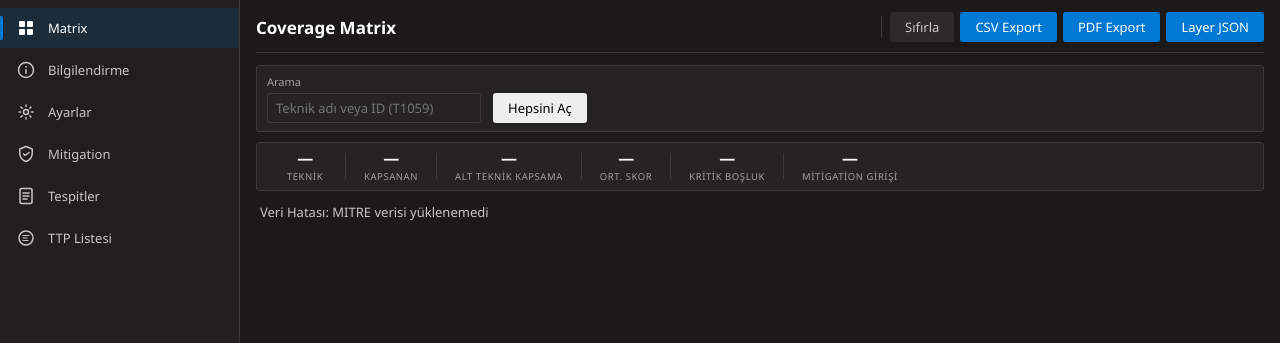
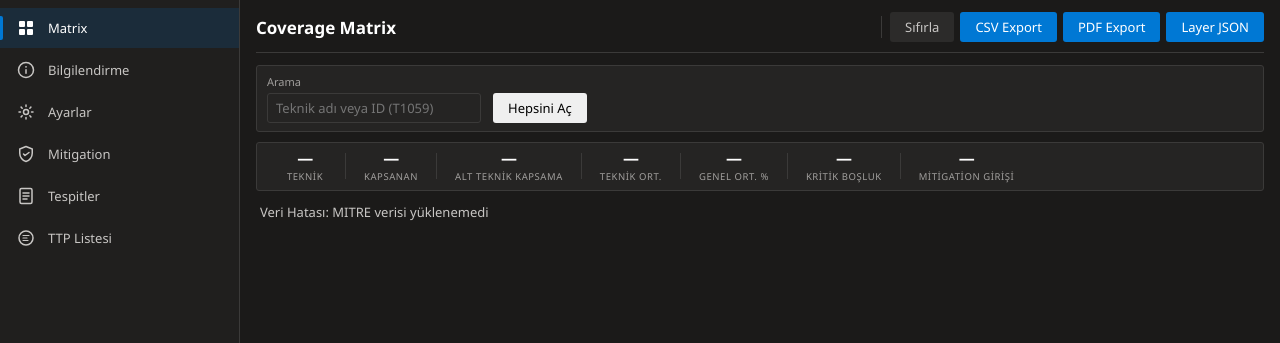
Before and after one commit to ocobayhan/mitre-coverage-map, a Flask app: page / in a window 1280 px wide. Shown: the part 48-391 px from the top of the page. Run offline with Flask 3, Linux system fonts and the light colour scheme; the visitor is signed in with stand-in values (Sample User, id 1); data comes from the database, SQL or seed files in the repository; data that the repository does not hold is empty.

Commit message:
feat: istatistik şeridine genel ortalama kapsama % eklendi
Teknik Ort. (parent-only) yanına Genel Ort. % (parent + subteknik)
eklendi; her renderMatrix çağrısında güncellenir.
Cache bust: app.js v=70, styles.css v=81

Co-Authored-By: Claude Sonnet 4.6 <noreply@anthropic.com>

```diff
--- a/static/app.js
+++ b/static/app.js
@@ -2314,6 +2314,11 @@ function updateMatrixStats() {
     ? Math.round(parents.reduce((s, r) => s + r.score, 0) / totalP * 100)
     : 0;
 
+  const allRows = visibleExportRows;
+  const avgAll  = allRows.length
+    ? Math.round(allRows.reduce((s, r) => s + r.score, 0) / allRows.length * 100)
+    : 0;
+
   const criticalGap = parents.filter(r => {
     const cfg = techniqueConfig[r.tech_id] || {};
     return (cfg.importance || 0.5) >= 0.7 && r.score < 0.35;
@@ -2333,8 +2338,10 @@ function updateMatrixStats() {
     covPct >= 70 ? 'good' : covPct >= 40 ? 'mid' : 'bad');
   setVal('ms-sub',      totalS ? `${coveredS} / ${totalS}` : '—',
     totalS && coveredS / totalS >= 0.5 ? 'good' : 'mid');
-  setVal('ms-score',    avgScore,
+  setVal('ms-score',   avgScore,
     avgScore >= 60 ? 'good' : avgScore >= 35 ? 'mid' : 'bad');
+  setVal('ms-avg-all', avgAll + '%',
+    avgAll >= 60 ? 'good' : avgAll >= 35 ? 'mid' : 'bad');
   setVal('ms-gap',      criticalGap,
     criticalGap === 0 ? 'muted' : 'bad');
   setVal('ms-mitentry', totalMitEntries,
--- a/templates/index.html
+++ b/templates/index.html
@@ -4,7 +4,7 @@
   <meta charset="UTF-8" />
   <meta name="viewport" content="width=device-width, initial-scale=1.0" />
   <title>SOC Coverage Map</title>
-  <link rel="stylesheet" href="/static/styles.css?v=80" />
+  <link rel="stylesheet" href="/static/styles.css?v=81" />
 </head>
 <body>
   <div class="ms-shell">
@@ -142,7 +142,12 @@
             <div class="mstat-sep"></div>
             <div class="mstat">
               <span class="mstat-val" id="ms-score">—</span>
-              <span class="mstat-lbl">Ort. Skor</span>
+              <span class="mstat-lbl">Teknik Ort.</span>
+            </div>
+            <div class="mstat-sep"></div>
+            <div class="mstat">
+              <span class="mstat-val" id="ms-avg-all">—</span>
+              <span class="mstat-lbl">Genel Ort. %</span>
             </div>
             <div class="mstat-sep"></div>
             <div class="mstat">
@@ -1131,7 +1136,7 @@ td small{color:#555}
     });
   </script>
 
-  <script src="/static/app.js?v=69"></script>
+  <script src="/static/app.js?v=70"></script>
   <script>
     // ── Wiki sidebar navigation ──────────────────────────────
     document.querySelectorAll('.wiki-nav-item').forEach(btn => {
```
